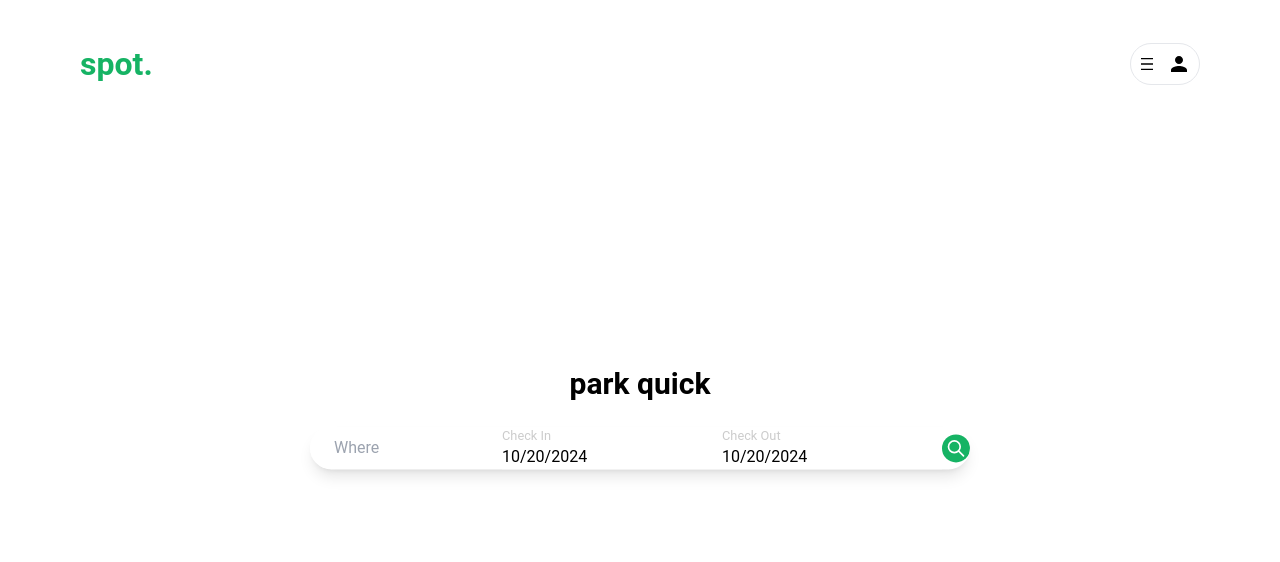
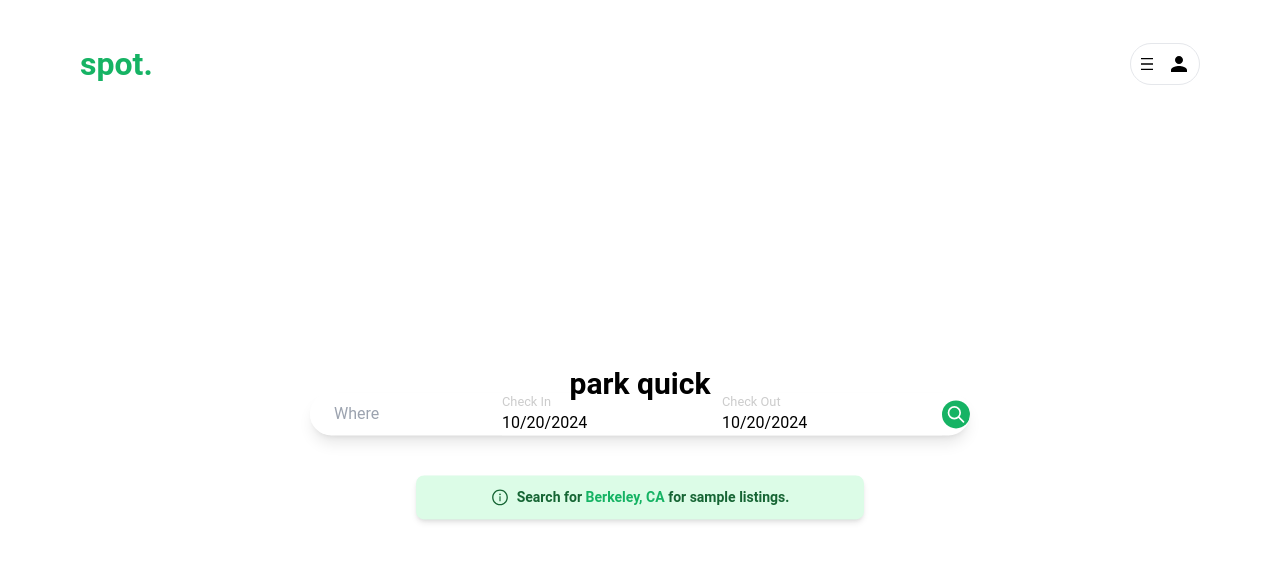
Before and after one commit to jjonahc24/cal-hacks-11.0, a React (Create React App) app in the folder client/my-app/: page / in a window 1280 px wide. Shown: the top 562 px of the page. Built offline with nearby package versions, Linux system fonts and the light colour scheme; no server answers.

Commit message:
note added to landing page

```diff
--- a/client/my-app/package.json
+++ b/client/my-app/package.json
@@ -14,6 +14,7 @@
     "react": "^18.3.1",
     "react-datepicker": "^7.5.0",
     "react-dom": "^18.3.1",
+    "react-icons": "^5.3.0",
     "react-router-dom": "^6.27.0",
     "react-scripts": "5.0.1",
     "web-vitals": "^2.1.4"
--- a/client/my-app/src/Pages/landing_page.js
+++ b/client/my-app/src/Pages/landing_page.js
@@ -3,6 +3,7 @@ import Profile from '../components/landing_page/profile';
 import ProfileDropDown from '../components/landing_page/profile_dropdown';
 import ProfileDropDown_SignedIn from '../components/landing_page/profile_dropdown_signedin';
 import SearchBar from '../components/search_bar';
+import { AiOutlineInfoCircle } from 'react-icons/ai';
 
 function LandingPage(props) {
   const [text, setText] = useState(""); // Current text being typed
@@ -48,6 +49,19 @@ function LandingPage(props) {
       <div className="absolute top-1/2 left-1/2 transform -translate-x-1/2 -translate-y-1/2 text-center">
         <h1 className="absolute top-1/2 left-1/2 transform -translate-x-1/2 -translate-y-[230%] text-center text-3xl font-bold mb-4">{text}</h1> {/* Typewriter effect text */}
         <SearchBar setListings={props.setListings} setSearchedLocation={props.setSearchedLocation} setStartDate={props.setStartDate} setEndDate={props.setEndDate}/>
+        <div className="mt-6 flex justify-center items-center bg-green-100 text-green-800 text-sm font-semibold px-4 py-3 rounded-lg shadow-md max-w-md mx-auto">
+          {/* Tooltip Wrapper */}
+          <div className="relative group flex items-center">
+            <AiOutlineInfoCircle className="mr-2" size={18} />
+            {/* Tooltip */}
+            <div className="absolute bottom-full mb-2 hidden group-hover:block bg-gray-700 text-white text-xs rounded-md px-2 py-1 w-max">
+              Real data is not yet available. This is for Demo purposes.
+            </div>
+          </div>
+          <p>
+            Search for <span className="font-bold text-customGray">Berkeley, CA</span> for sample listings.
+          </p>
+        </div>
       </div>
     </div>
   );
```
Also changed, not shown: 1 other file (tests, documents, lock files or other folders).
